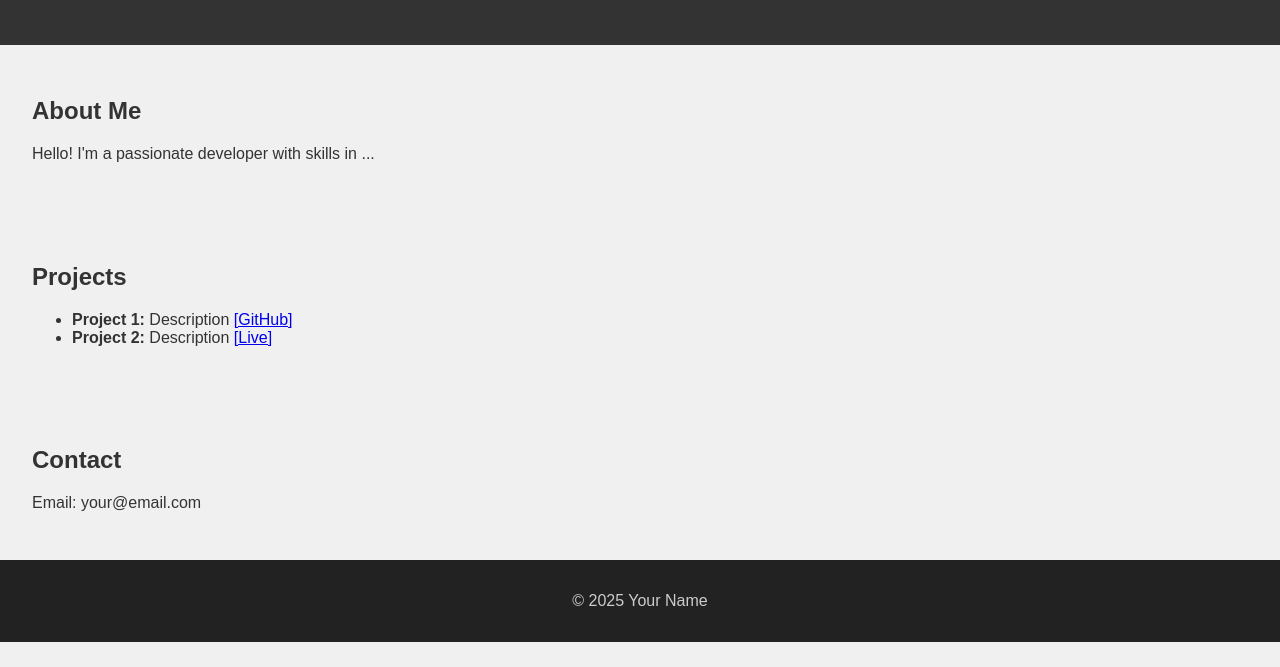
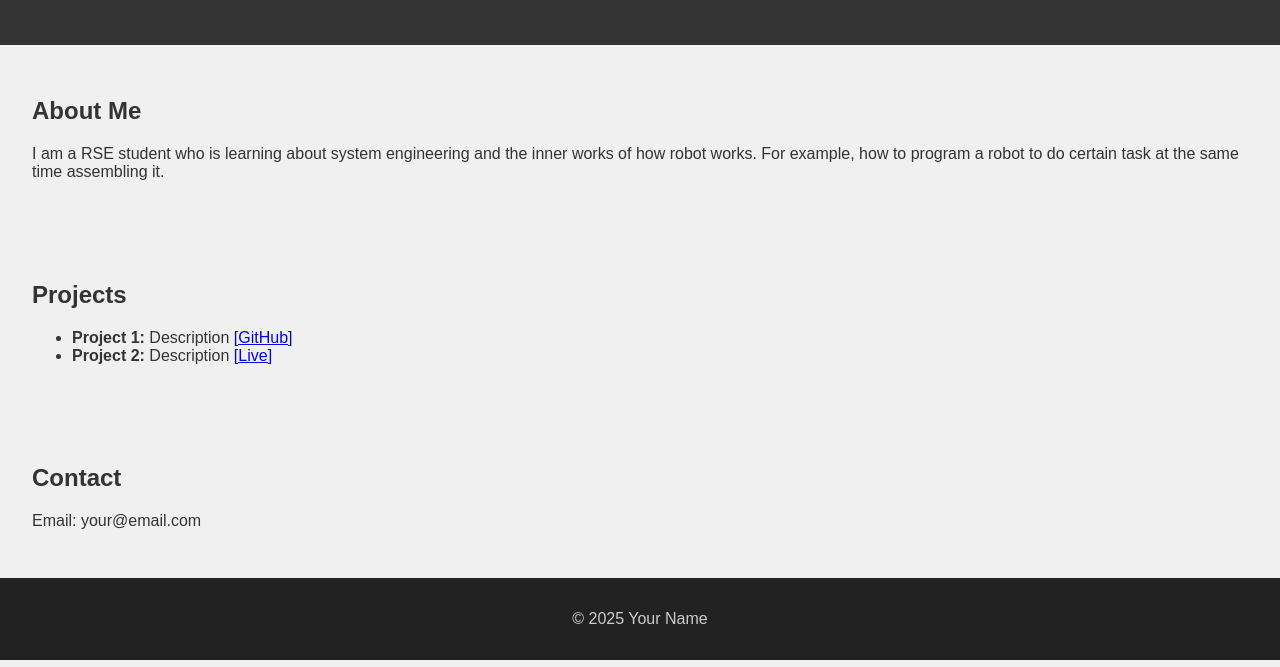
Before and after one commit to Kavindren123/myportfolio.github.io, a plain HTML site: page index.html in a window 1280 px wide. Shown: the part 133-800 px from the top of the page. Drawn offline with Linux system fonts and the light colour scheme.

Commit message:
Update index.html

```diff
--- a/index.html
+++ b/index.html
@@ -14,7 +14,7 @@
 
   <section id="about">
     <h2>About Me</h2>
-    <p>Hello! I'm a passionate developer with skills in ...</p>
+    <p>I am a RSE student who is learning about system engineering and the inner works of how robot works. For example, how to program a robot to do certain task at the same time assembling it.</p>
   </section>
 
   <section id="projects">
```
